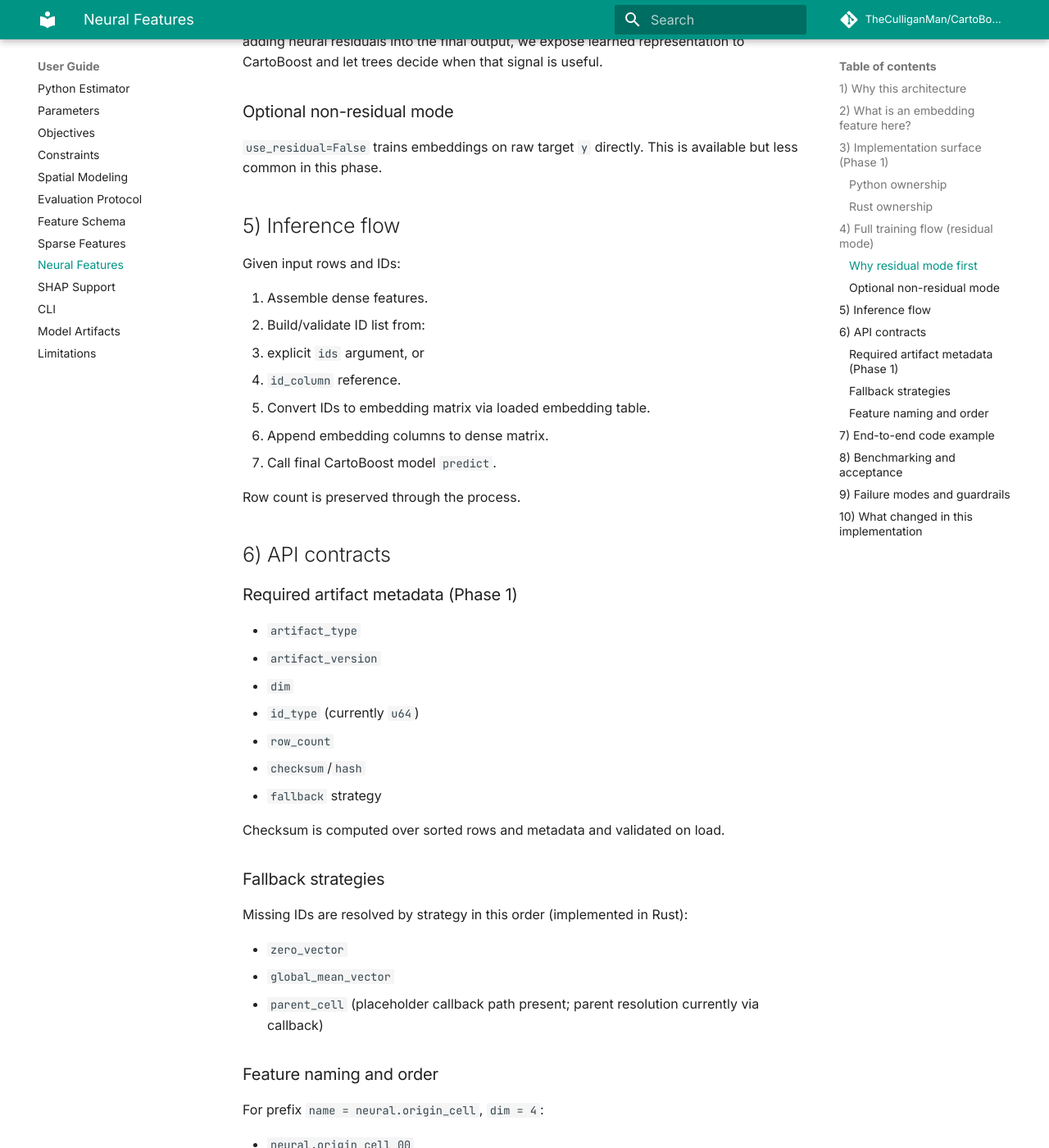
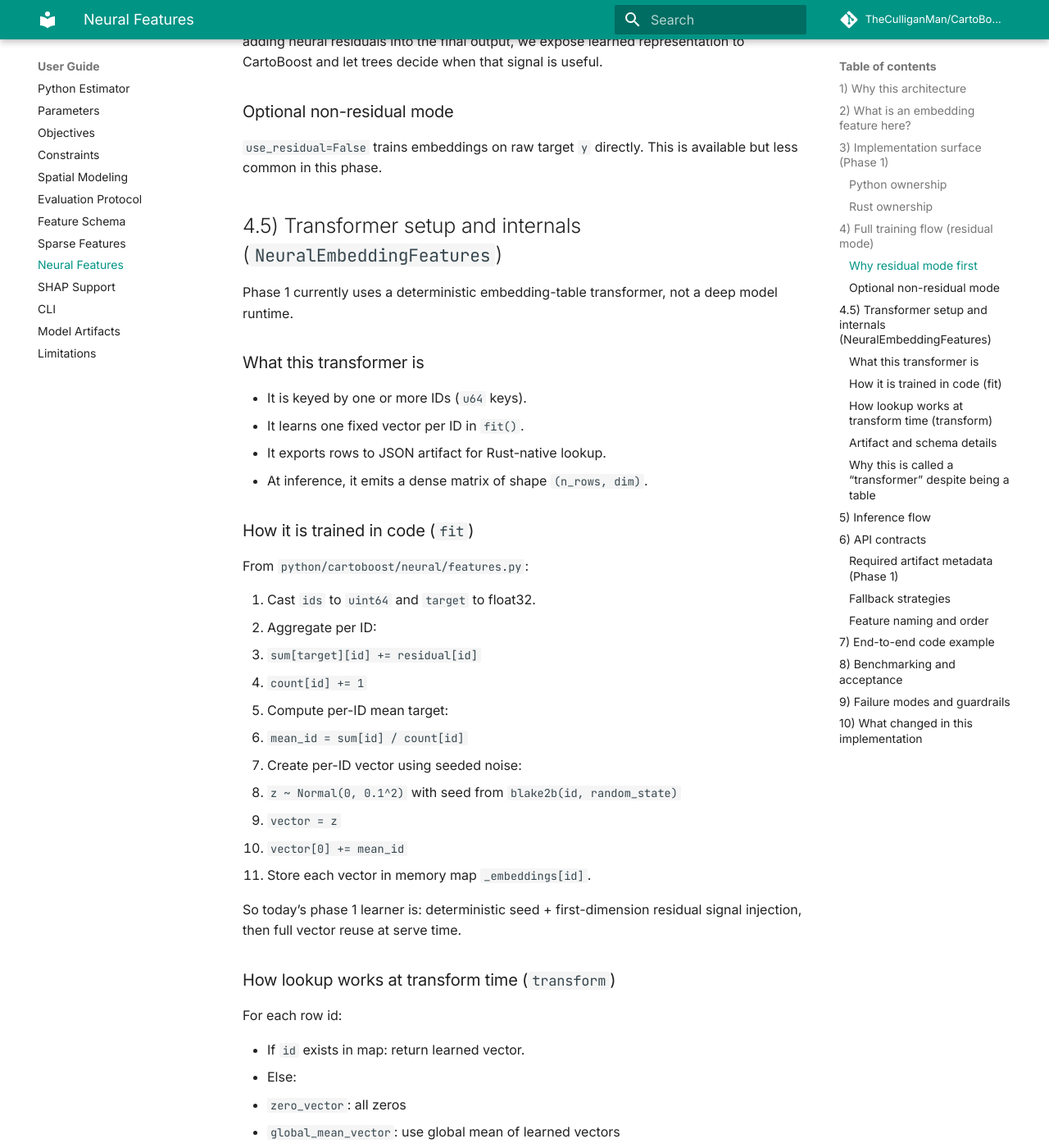
Before and after one commit to albrmar/cartoboost, an MkDocs documentation site: the page built from docs/neural-features.md, in a window 1280 px wide and 1400 px high, scrolled down 2746 px. Shown: the whole window at 82% size. Built offline with MkDocs 1.6.1 and Material for MkDocs 9.7.7, drawn with Linux system fonts in a browser that asks for light colours; comment, search, counter and statistics services are not loaded; some of the changed text lies outside the part shown.

Commit message:
Document NeuralEmbeddingFeatures transformer setup and internals

```diff
--- a/docs/neural-features.md
+++ b/docs/neural-features.md
@@ -110,6 +110,79 @@ CartoBoost and let trees decide when that signal is useful.
 
 `use_residual=False` trains embeddings on raw target `y` directly. This is
 available but less common in this phase.
+
+## 4.5) Transformer setup and internals (`NeuralEmbeddingFeatures`)
+
+Phase 1 currently uses a deterministic embedding-table transformer, not a deep
+model runtime.
+
+### What this transformer is
+
+- It is keyed by one or more IDs (`u64` keys).
+- It learns one fixed vector per ID in `fit()`.
+- It exports rows to JSON artifact for Rust-native lookup.
+- At inference, it emits a dense matrix of shape `(n_rows, dim)`.
+
+### How it is trained in code (`fit`)
+
+From `python/cartoboost/neural/features.py`:
+
+1. Cast `ids` to `uint64` and `target` to float32.
+2. Aggregate per ID:
+   - `sum[target][id] += residual[id]`
+   - `count[id] += 1`
+3. Compute per-ID mean target:
+   - `mean_id = sum[id] / count[id]`
+4. Create per-ID vector using seeded noise:
+   - `z ~ Normal(0, 0.1^2)` with seed from `blake2b(id, random_state)`
+   - `vector = z`
+   - `vector[0] += mean_id`
+5. Store each vector in memory map `_embeddings[id]`.
+
+So today’s phase 1 learner is: deterministic seed + first-dimension residual
+signal injection, then full vector reuse at serve time.
+
+### How lookup works at transform time (`transform`)
+
+For each row id:
+
+- If `id` exists in map: return learned vector.
+- Else:
+  - `zero_vector`: all zeros
+  - `global_mean_vector`: use global mean of learned vectors
+  - `parent_cell`: deferred callback hook in Rust path
+
+The output has:
+
+- `rows = n_rows`
+- `cols = dim`
+- dtype `float32`
+
+### Artifact and schema details
+
+`export(path)` writes:
+
+- `metadata.artifact_type = "cartoboost.neural.embedding_table"`
+- `metadata.artifact_version = 1`
+- `metadata.dim`
+- `metadata.id_type = "u64"`
+- `metadata.row_count`
+- `metadata.fallback` with strategy fields
+- `metadata.checksum` over sorted rows + metadata
+- `rows[]` entries with `{id, values}`
+
+`from_artifact(path)` validates:
+
+- artifact type/version
+- row count
+- per-row width (`len(values) == dim`)
+- checksum integrity
+
+### Why this is called a “transformer” despite being a table
+
+Because it transforms raw row context into new dense columns before the booster
+consumes them. It is a feature-generation primitive and is intentionally
+deterministic in phase 1 to de-risk serving.
 
 ## 5) Inference flow
 
```
